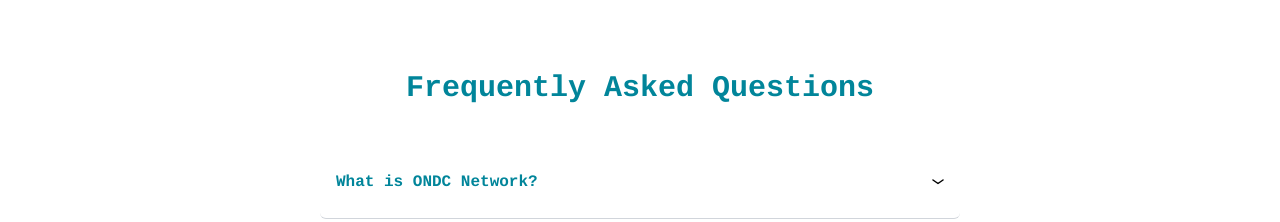
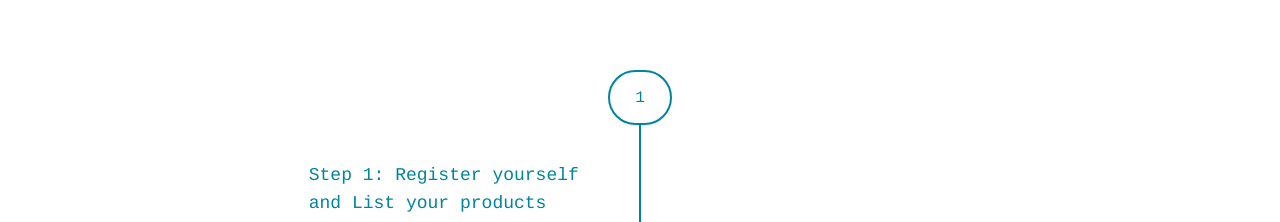
Before and after one commit to rahulc-kv/shopease-frontend, a React (Create React App) app: page /#/main-page in a window 1280 px wide. Shown: the part 730-952 px from the top of the page. Built offline with nearby package versions, Linux system fonts and the light colour scheme; a web font is replaced by a local one.

Commit message:
Minor changes

```diff
--- a/src/pages/MainPage.tsx
+++ b/src/pages/MainPage.tsx
@@ -5,6 +5,7 @@
 import React, { useState } from "react";
 
 import Accordian from "components/accordion/Accordian";
+import { Stepper } from "components/stepper";
 
 const MainPage = () => {
   const [openIndex, setOpenIndex] = useState(null);
@@ -47,6 +48,9 @@
           <Person height={500} width={500} />
         </div>
       </div>
+      <div>
+        <Stepper />
+      </div>
       <div className="flex flex-col mb-10 items-center text-[#01859A] text-3xl font-semibold">Frequently Asked Questions</div>
       <div className="flex flex-col items-center my-10">
         {accordion.map((faq, index) => (
```
